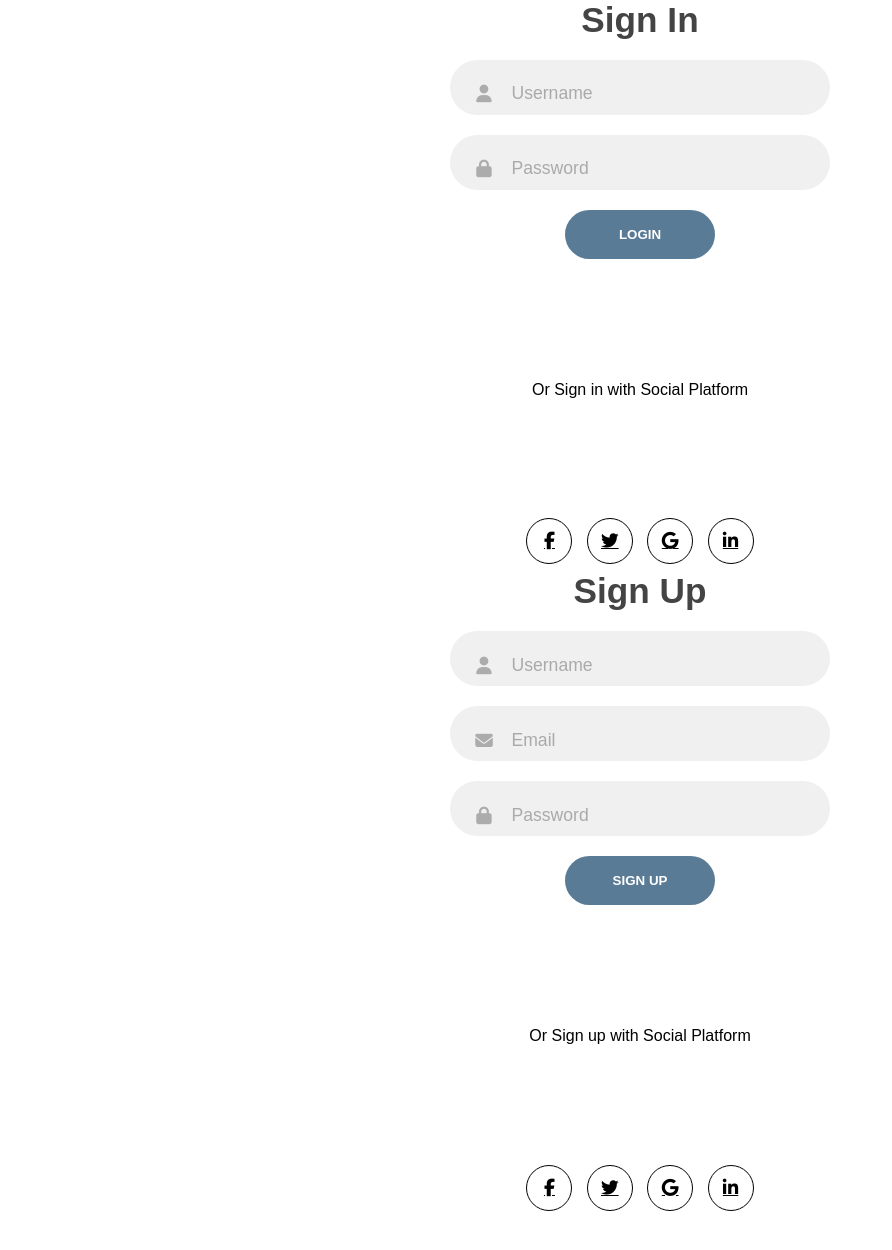
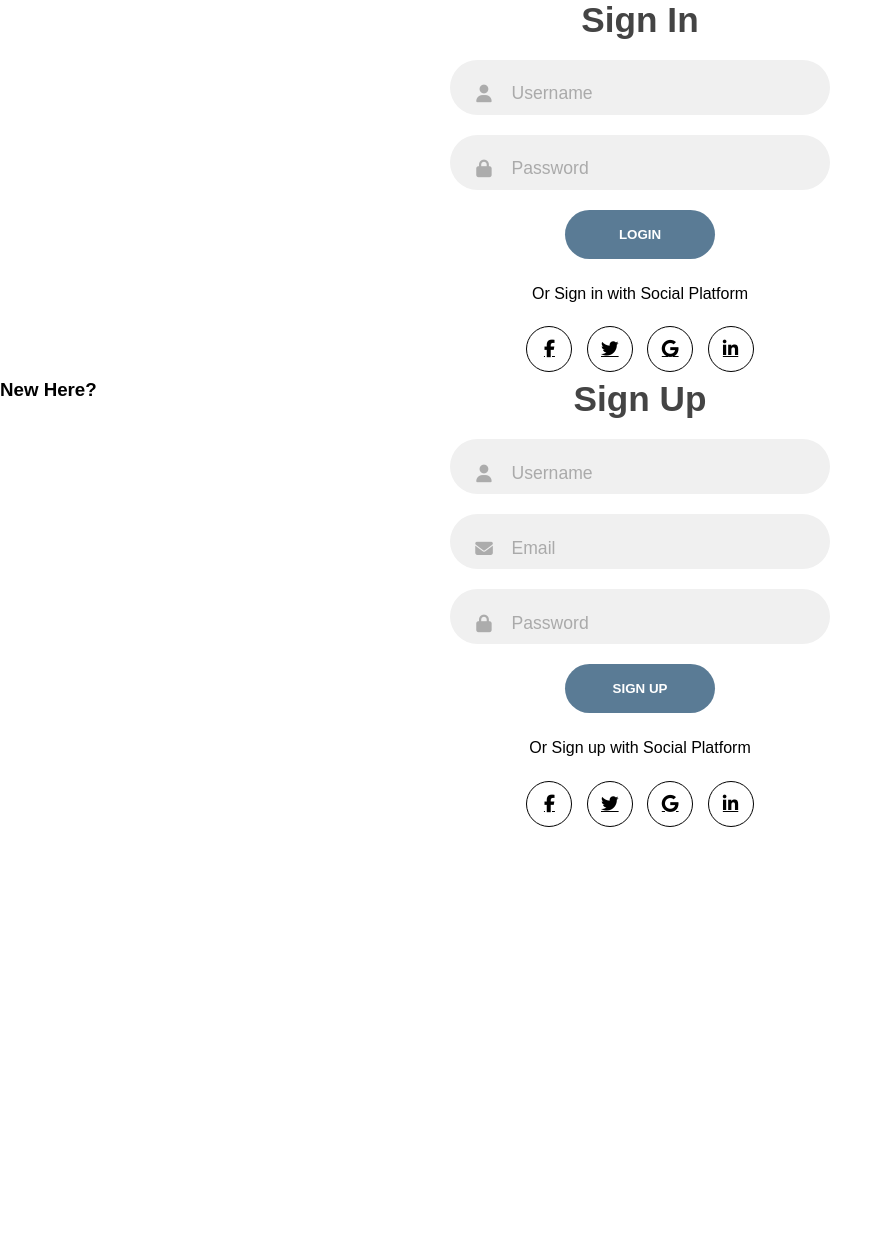
Before and after one commit to deepkaur01/college-admission-management-system, a Django app: page /register in a window 1280 px wide. Shown: the top 1250 px of the page, without its empty margins (0-892 px from the left). Run offline with Django 5.2, Linux system fonts and the light colour scheme.

Commit message:
social media

```diff
--- a/college_admission/student/static/student/registerStyle.css
+++ b/college_admission/student/static/student/registerStyle.css
@@ -26,13 +26,13 @@ body,input{
     top: 0;
     left: 0;
 }
-
 form{
     display: flex;
     align-items: center;
     justify-content: center;
     flex-direction: column;
 }
+
 
 .title{
     font-size: 2.2rem;
@@ -94,7 +94,7 @@ form{
 }
 
 .social-text{
-    padding: 7rem 0;
+    padding: 1rem 0;
     font-size: 1rem;
 }
 
--- a/college_admission/student/templates/registerStudent.html
+++ b/college_admission/student/templates/registerStudent.html
@@ -79,6 +79,12 @@
 </div>
 
 <div class="panels-container"></div>
+<div class="panel left-panel">
+    <div class="content">
+        <h3>New Here?</h3>
+        <p></p>
+    </div>
+</div>
 
 
 </div>
```
